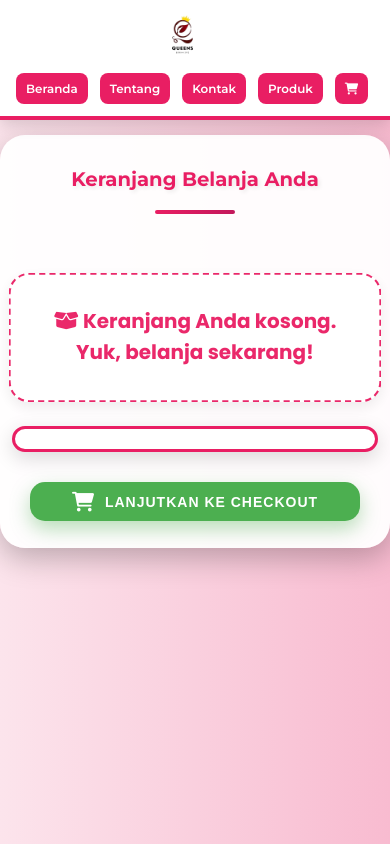
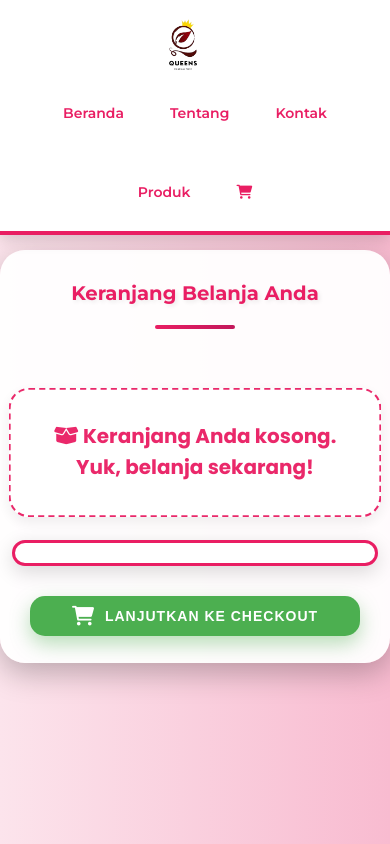
Before and after one commit to alfanarfiansyah/queensberkahSR12, a plain HTML site: page keranjang belanja.html in a window 390 px wide. Drawn offline with Linux system fonts and the light colour scheme.

Commit message:
Update keranjang belanja.html

```diff
--- a/keranjang belanja.html
+++ b/keranjang belanja.html
@@ -402,38 +402,28 @@
     padding: 0;
   }
 
-  #header {
+ header {
     flex-direction: column;
     align-items: center;
-    padding: 12px 16px;
+    text-align: center;
+    padding: 10px 16px; /* kurangi padding */
+    max-width: 100vw;   /* pastikan tidak melebar */
   }
 
-  #header img {
-    height: 45px;
-    margin-bottom: 10px;
+  header img {
+    height: 55px;
+    max-width: 90%;     /* agar gambar tidak lebih besar dari layar */
+    margin-bottom: 8px; /* beri jarak kecil dengan nav */
   }
 
   nav {
-    flex-wrap: nowrap;
-    overflow-x: auto;
-    justify-content: flex-start;
-    gap: 12px;
-    width: 100%;
-    scrollbar-width: none;
+    justify-content: center;
+    flex-wrap: wrap;
   }
 
-  nav::-webkit-scrollbar {
-    display: none;
-  }
-
-  nav a {
-    font-size: 0.85em;
-    white-space: nowrap;
-    flex: 0 0 auto;
-    padding: 6px 10px;
-    background: var(--primary-color);
-    color: #fff;
-    border-radius: 8px;
+ nav a {
+    font-size: 14px !important;
+    margin: 5px 8px !important;
   }
 
   .cart-section {
```
